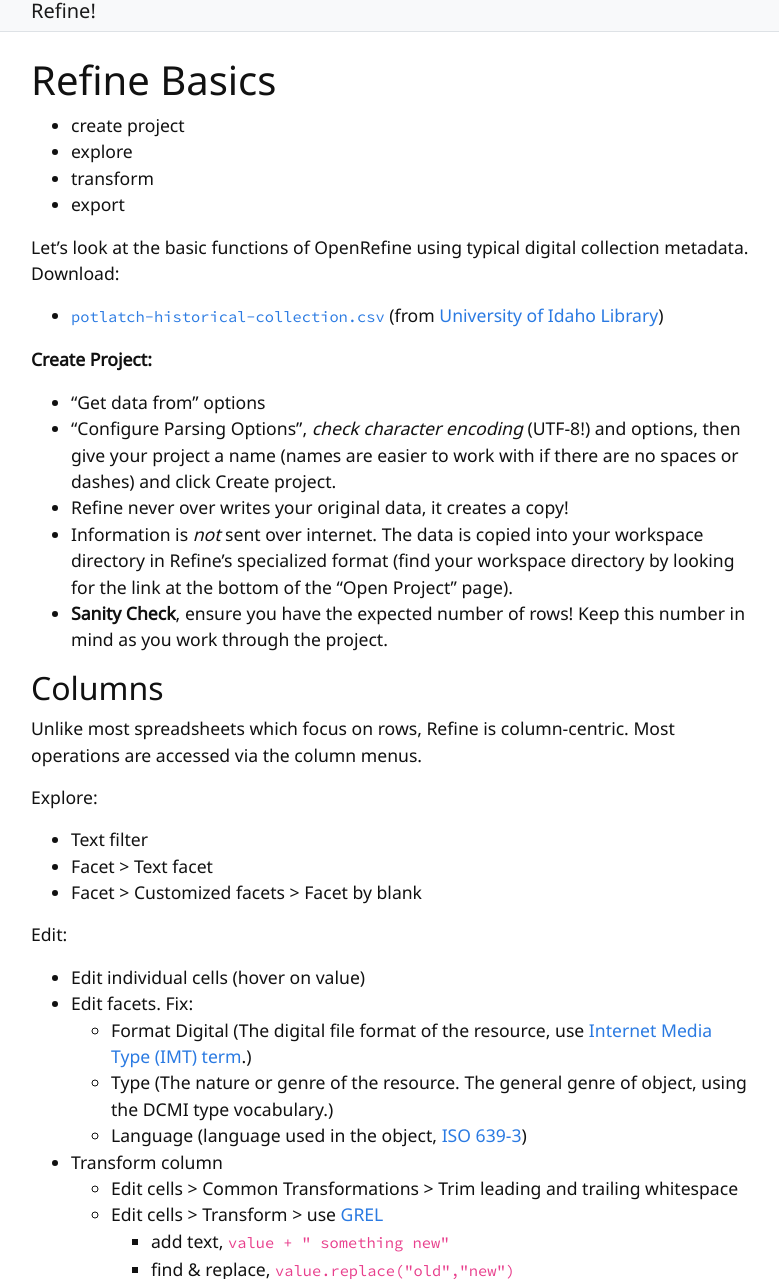
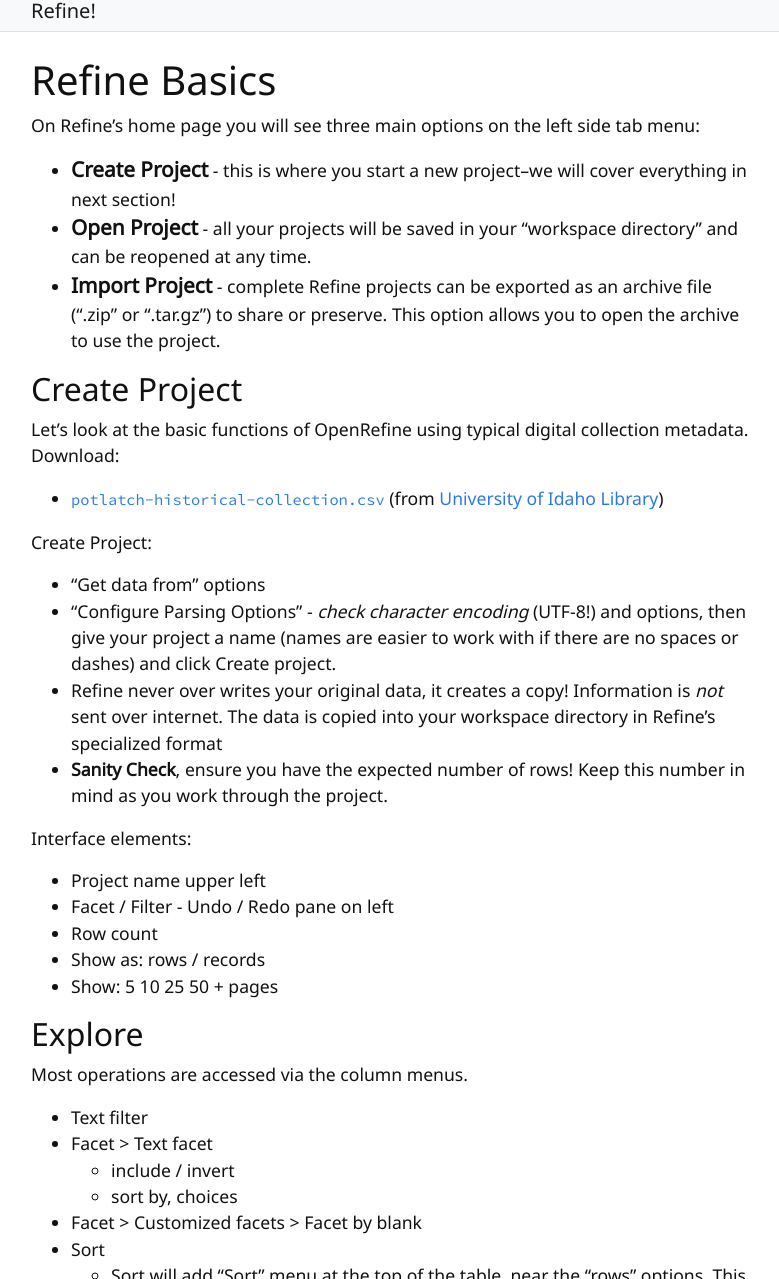
Before and after one commit to evanwill/openrefine-b, a Jekyll site: the page built from content/3-demo.md, in a window 1280 px wide and 1400 px high, cut to the strip 121-1400 px from the top of the window. Shown: the whole strip, without its empty margins (249-1028 px from the left). Built offline with Jekyll 4.4.1, drawn with Linux system fonts in a browser that asks for light colours; comment, search, counter and statistics services are not loaded; some of the changed text lies outside the part shown.

Commit message:
more content

```diff
--- a/content/3-demo.md
+++ b/content/3-demo.md
@@ -3,34 +3,49 @@ title: Refine Basics
 nav: Demo
 ---
 
-- create project
-- explore
-- transform
-- export
+On Refine's home page you will see three main options on the left side tab menu:
+
+- <span class="term">Create Project</span> - this is where you start a new project--we will cover everything in next section!
+- <span class="term">Open Project</span> - all your projects will be saved in your "workspace directory" and can be reopened at any time.
+- <span class="term">Import Project</span> - complete Refine projects can be exported as an archive file (".zip" or ".tar.gz") to share or preserve. This option allows you to open the archive to use the project.
+
+## Create Project
 
 Let's look at the basic functions of OpenRefine using typical digital collection metadata.
 Download:
 
 - [`potlatch-historical-collection.csv`]({{ '/assets/potlatch-historical-collection.csv' | relative_url }}){:target='_blank' rel='noopener'} (from [University of Idaho Library](https://www.lib.uidaho.edu/digital/){:target='_blank' rel='noopener'})
 
-**Create Project:**
+Create Project:
 
 - "Get data from" options
-- "Configure Parsing Options", *check character encoding* (UTF-8!) and options, then give your project a name (names are easier to work with if there are no spaces or dashes) and click Create project.
-- Refine never over writes your original data, it creates a copy!
-- Information is *not* sent over internet. The data is copied into your workspace directory in Refine's specialized format (find your workspace directory by looking for the link at the bottom of the "Open Project" page).
+- "Configure Parsing Options" - *check character encoding* (UTF-8!) and options, then give your project a name (names are easier to work with if there are no spaces or dashes) and click Create project.
+- Refine never over writes your original data, it creates a copy! Information is *not* sent over internet. The data is copied into your workspace directory in Refine's specialized format
 - **Sanity Check**, ensure you have the expected number of rows! Keep this number in mind as you work through the project.
 
-## Columns
+Interface elements:
 
-Unlike most spreadsheets which focus on rows, Refine is column-centric.
+- Project name upper left
+- Facet / Filter - Undo / Redo pane on left
+- Row count
+- Show as: rows / records
+- Show: 5 10 25 50 + pages
+
+## Explore
+
 Most operations are accessed via the column menus.
-
-Explore:
 
 - Text filter
 - Facet > Text facet
+    - include / invert
+    - sort by, choices
 - Facet > Customized facets > Facet by blank
+- Sort
+    - Sort will add "Sort" menu at the top of the table, near the "rows" options. This indicates the sort is applied to your view. However, it is only a *view*, the data has not been changed.
+    - To permanently change the order of the rows, click the sort menu and select "Reorder rows permanently"
+- All > Star / Flag
+
+## Transform
 
 Edit:
 
```
Also changed, not shown: other parts of content/3-demo.md (+1 -1 lines), content/4-resources.md (+5 -5 lines), content/handy.md (added, +104 -0 lines).
